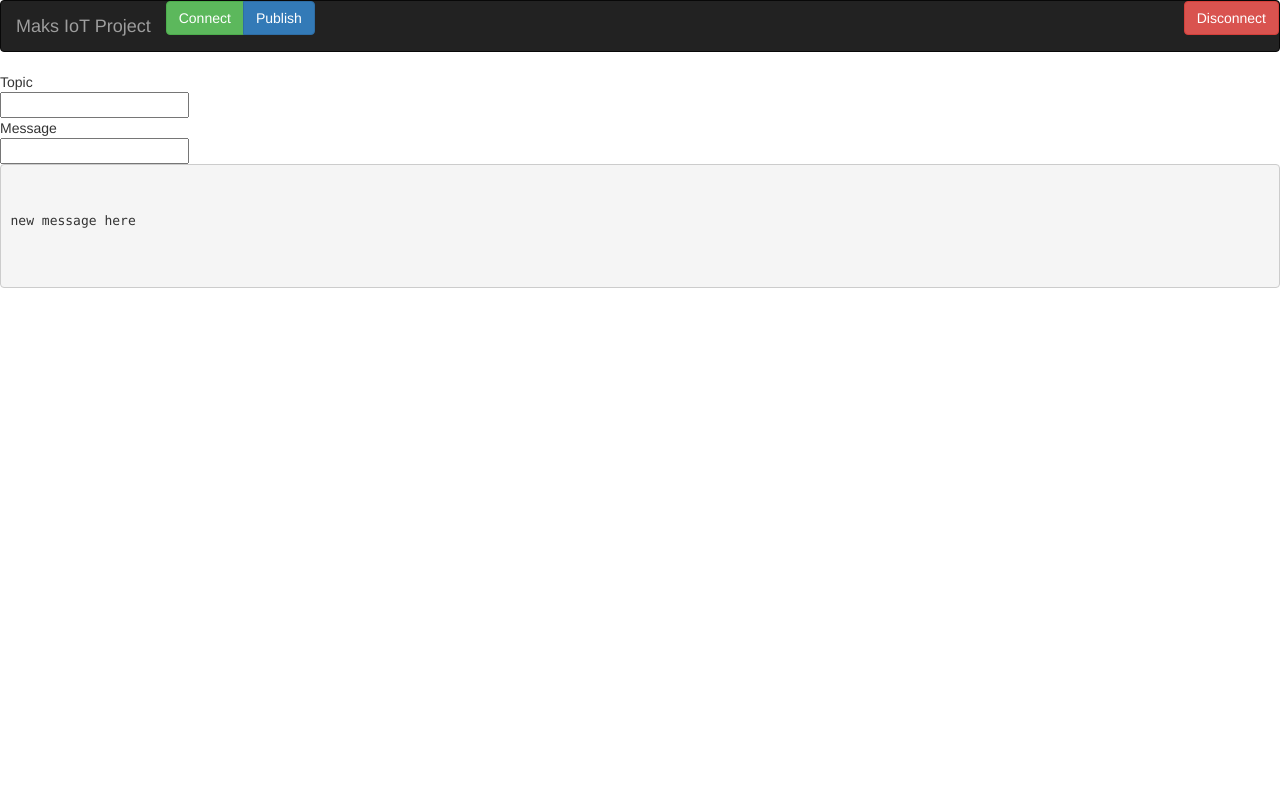
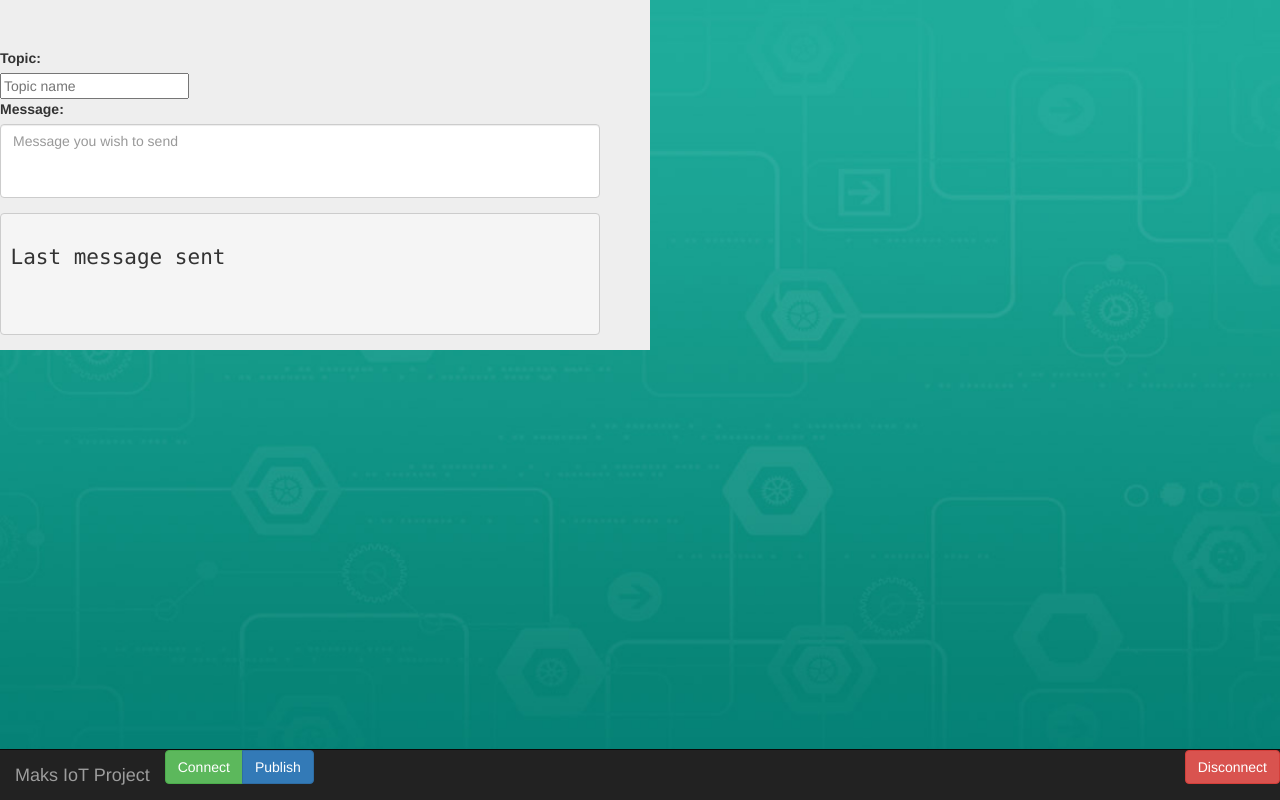
Before and after one commit to Maks-Drzezdzon/Raspberry-pie-cloud-server, a plain HTML site: page MQTT/index.html in a window 1280 px wide. Drawn offline with nearby package versions, Linux system fonts and the light colour scheme.

Commit message:
a few more changes
fiddling around with bootstrap

```diff
--- a/MQTT/MQTTbrowserConn_PubForHive.js
+++ b/MQTT/MQTTbrowserConn_PubForHive.js
@@ -51,6 +51,6 @@ function onConnectionLost(responseObject) {
 }
 
 function onMessageArrived(message) {
-  document.getElementById("message_sent").innerHTML = message.payloadString;
-  console.log("onMessageArrived:"+message.payloadString);
+  document.getElementById("message_sent").innerHTML = message.payloadString + message.payloadString;
+  console.log("onMessageArrived:"+ message.payloadString);
 }
--- a/MQTT/index.html
+++ b/MQTT/index.html
@@ -9,12 +9,37 @@
 	<link rel="stylesheet" href="https://maxcdn.bootstrapcdn.com/bootstrap/3.4.0/css/bootstrap.min.css">
 	<script src="https://ajax.googleapis.com/ajax/libs/jquery/3.3.1/jquery.min.js"></script>
   	<script src="https://maxcdn.bootstrapcdn.com/bootstrap/3.4.0/js/bootstrap.min.js"></script>
+	<style>
 
+	body{
+	 	background-repeat: no-repeat;  /* Do not repeat the image */
+		background-attachment: fixed; /* Prevent img from moving */
+		background-position: center; /* Center the image */
+  		background-size: cover;  /* Resize the background image to cover the entire container */
+	}
+
+	pre {
+		width: 600px;
+	}
+
+	textarea#messageToPublishTo {
+		  resize: none;
+		  width: 600px;
+		  overflow: auto;
+	}
+
+	.jumbotron {
+	  height:350px;
+	  width: 650px;
+	  position : center;
+	  top:10px;
+	}
+	</style>
 </head>
-<body>
+<body background = "iot_bkgnd.jpg">
 
-
-<nav class="navbar navbar-inverse">
+<!--navigation bar fixed bottom makes the bar follow the screen if it was longer-->
+<nav class="navbar navbar-inverse navbar-fixed-bottom">
 	<div class="container-fluid">
 
 				<!--navigation bar -->
@@ -43,16 +68,26 @@
 
     </div><!-- close fluid-container -->
 </nav><!-- close navbar -->
+
+<div class="jumbotron">
 	<div>
-        Topic</br>
-        <input type ="text" id = "topicToPublishTo"></br>
-        Message</br>
-        <input type ="text" id = "messageToPublishTo">
+	<form>
+        <label for="topicToPublishTo">Topic:</label></br>
+        <input type ="text" id = "topicToPublishTo" placeholder = "Topic name"></br>
+
+
+        <div class="form-group">
+        	<label for="messageToPublishTo">Message:</label>
+        	<textarea rows = "3" class = "form-control" type ="text" id = "messageToPublishTo" placeholder = "Message you wish to send"></textarea>
+        </div>
+	</form>
 	</div>
-        <pre><!--preformated text tag puts a container around message text area-->
-        <p id="message_sent">new message here</p>
+
+        <!--preformated text tag puts a container around message text area-->
+        <pre>
+        <p id = "message_sent">Last message sent</p>
 		</pre>
-
+</div>
 		<!-- include link to js files required -->
 		<script type="text/javascript" src="paho-mqtt.js" ></script>
         <!--This is a reference to the Paho Javascript client side browser based library-->
```
Also changed, not shown: MQTT/images/iot_bkgnd.jpg (added), MQTT/iot_bkgnd.jpg (added).
